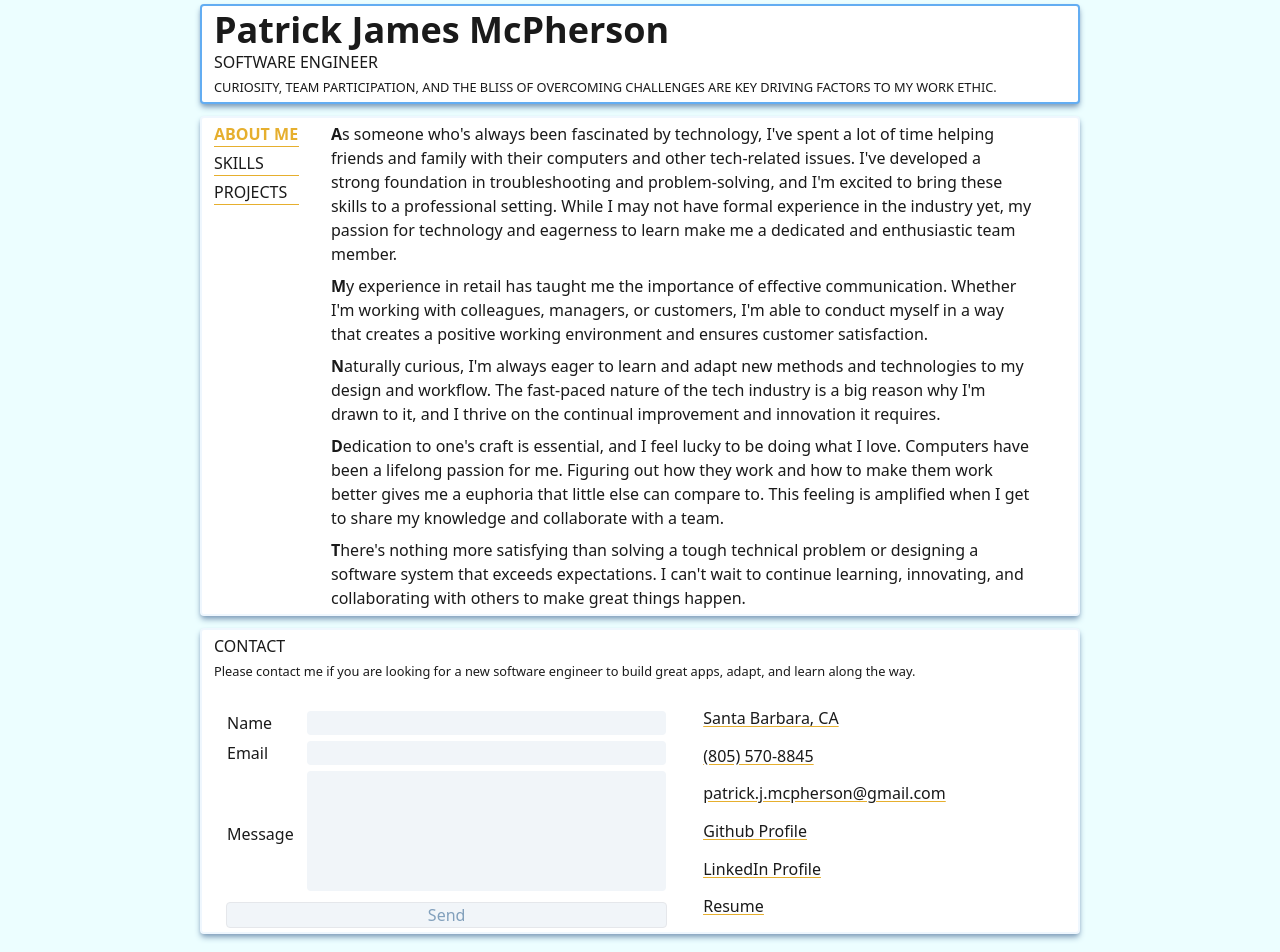
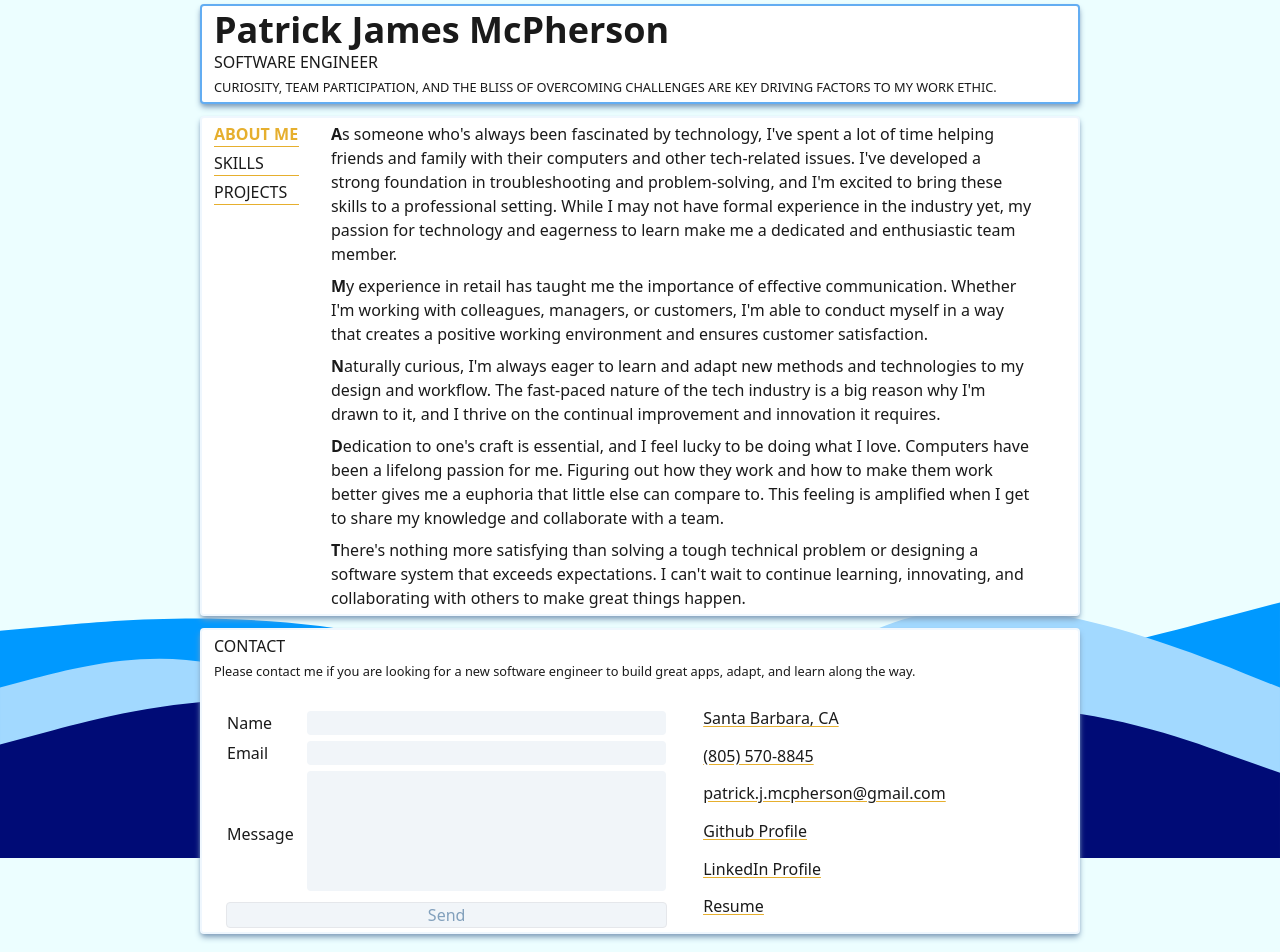
Before and after one commit to Patricus/new-portfolio, a Next.js app: page / in a window 1280 px wide. Shown: the top 952 px of the page. Built offline with nearby package versions, Linux system fonts and the light colour scheme.

Commit message:
Add waves to the bottom of the page

```diff
--- a/components/Waves.tsx
+++ b/components/Waves.tsx
@@ -5,10 +5,10 @@ import wave3 from '@/public/images/wave3.svg'
 
 export default function Waves() {
     return (
-        <div className='absolute bottom-0 left-0 w-screen h-10 -z-10'>
-            <Image src={wave1} alt={'wave1'} />
-            <Image src={wave2} alt={'wave2'} />
-            <Image src={wave3} alt={'wave3'} />
+        <div className='absolute left-1/2 translate-x-[-50%] bottom-48 w-screen h-48 -z-10'>
+            <Image src={wave2} alt={'wave2'} className='absolute w-screen' />
+            <Image src={wave1} alt={'wave1'} className='absolute w-screen' />
+            <Image src={wave3} alt={'wave3'} className='absolute w-screen' />
         </div>
     )
 }
--- a/pages/_document.tsx
+++ b/pages/_document.tsx
@@ -4,7 +4,7 @@ export default function Document() {
     return (
         <Html lang="en">
             <Head />
-            <body className="min-h-screen w-screen overflow-x-hidden bg-left bg-cyan-50 text-eerieBlack sm:p-1">
+            <body className="min-h-screen overflow-x-hidden bg-left bg-cyan-50 text-eerieBlack sm:p-1">
                 <Main />
                 <NextScript />
             </body>
--- a/pages/index.tsx
+++ b/pages/index.tsx
@@ -1,4 +1,5 @@
 import Sections from "@/components/Sections";
+import Waves from "@/components/Waves";
 import Head from "next/head";
 
 export default function Home() {
@@ -13,7 +14,7 @@ export default function Home() {
                 <link rel="icon" type="image/png" sizes="16x16" href="/favicon-16x16.png" />
                 <link rel="manifest" href="/site.webmanifest" />
             </Head>
-            <main className="mx-auto grid max-w-4xl auto-rows-auto gap-2 sm:gap-3">
+            <main className="min-h-screen mx-auto grid max-w-4xl auto-rows-auto gap-2 sm:gap-3">
                 {/* Header section */}
 
                 <section className="animate-[fade-in-down_1s_forwards] rounded border-2 border-argentinianBlue border-opaciy-10 bg-white opacity-0 shadow-md shadow-airSuperiorityBlue backdrop-blur-lg md:mx-2 lg:px-2 lg:py-1 xl:px-3">
@@ -138,6 +139,11 @@ export default function Home() {
                         </ul>
                     </footer>
                 </section>
+
+                {/* Background waves */}
+                <section className="relative">
+                    <Waves />
+                </section>
             </main>
         </>
     );
```
